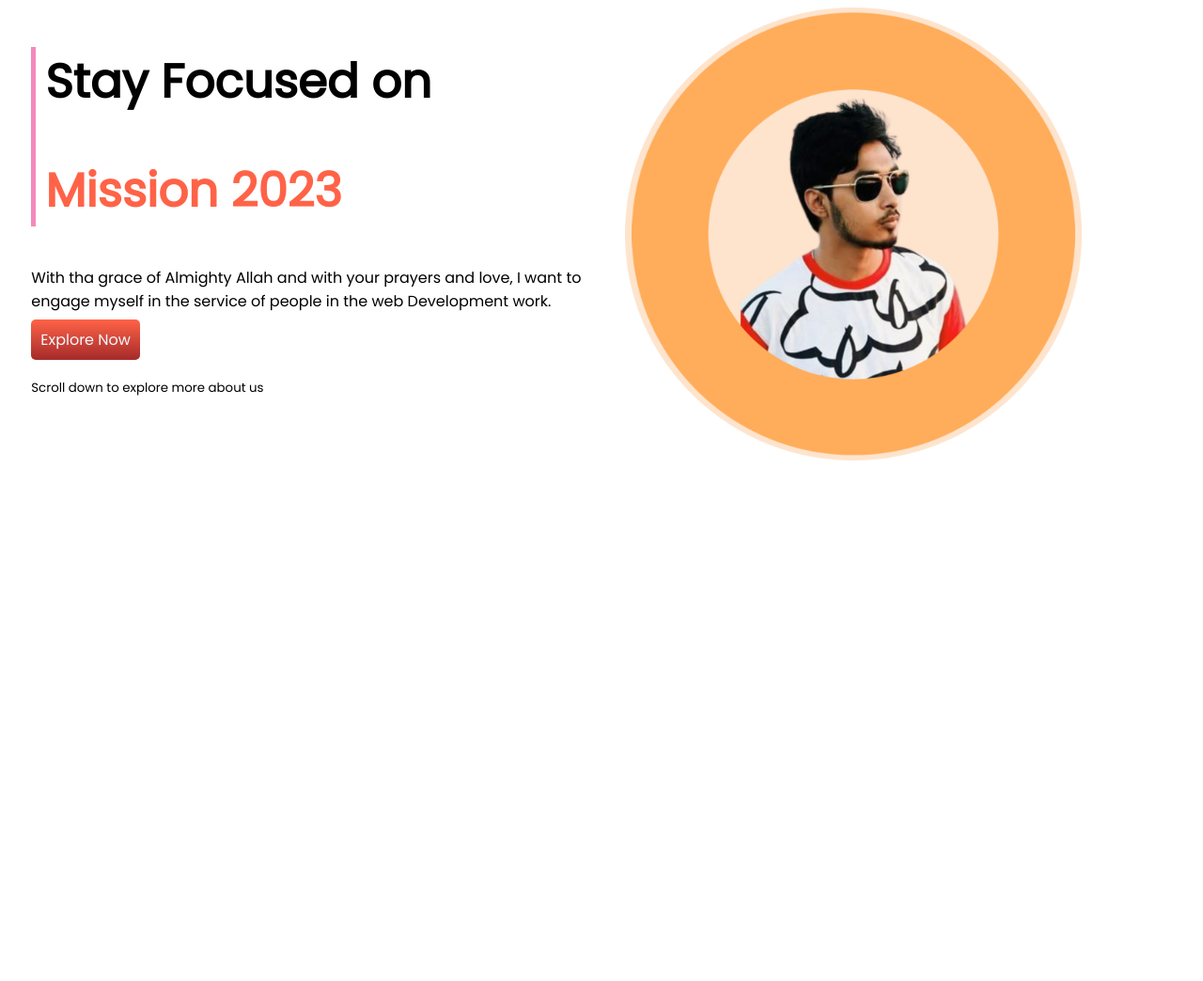
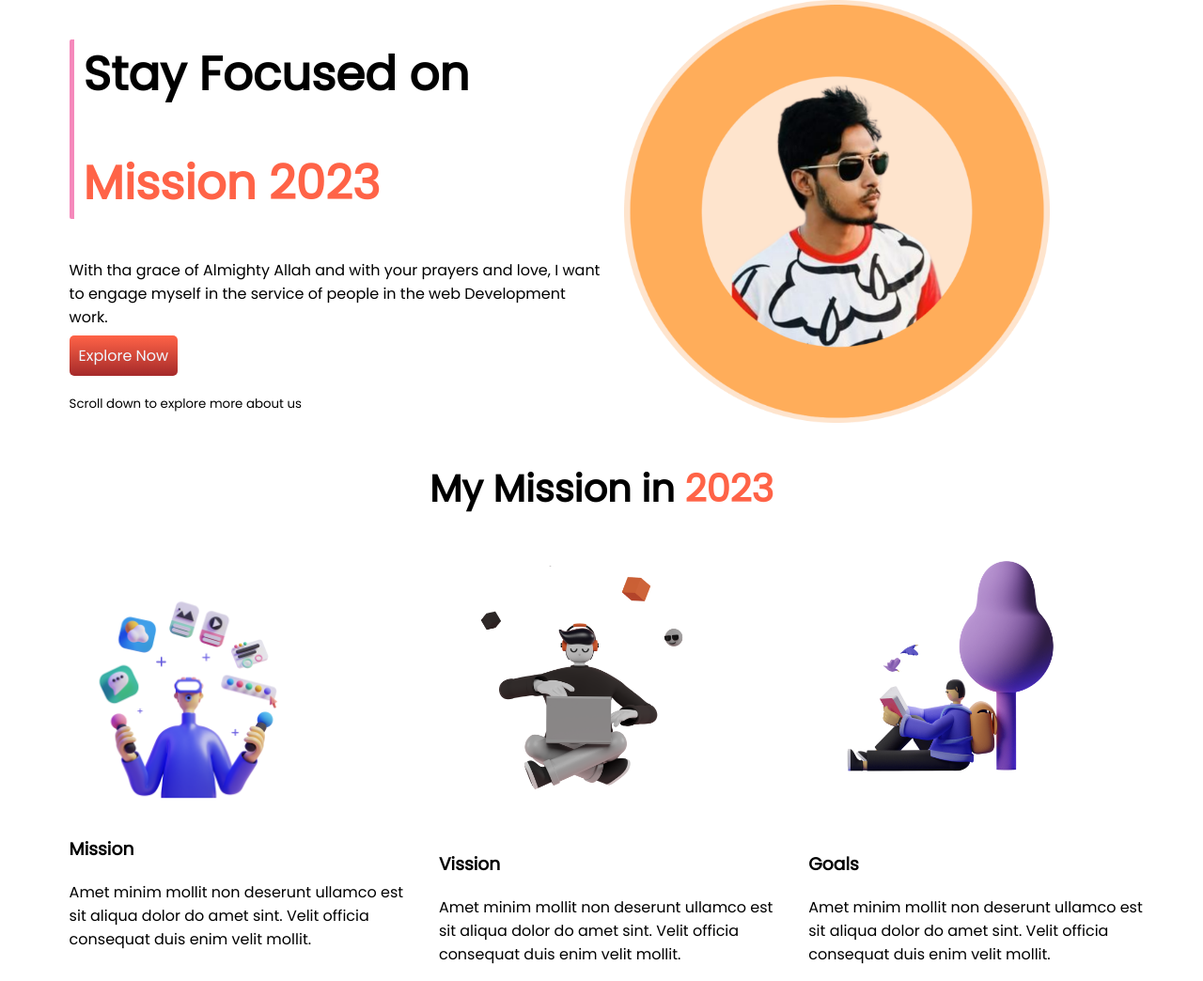
Before and after one commit to sayemrahmansam/mission-2023-repo, a plain HTML site: page index.html in a window 1280 px wide. Shown: the whole page at 94% size. Before the commit the page ends 800 px from the top, so only its background shows below. Drawn offline with Linux system fonts and the light colour scheme.

Commit message:
illustrators added

```diff
--- a/index.html
+++ b/index.html
@@ -6,6 +6,7 @@
     <meta http-equiv="X-UA-Compatible" content="IE=edge">
     <meta name="viewport" content="width=device-width, initial-scale=1.0">
     <title>Sams Mission 2023</title>
+    <link rel="shortcut icon" href="images/bird-love.png" type="image/x-icon">
     <link rel="preconnect" href="https://fonts.googleapis.com">
     <link rel="preconnect" href="https:s//fonts.gstatic.com" crossorigin>
     <link href="https://fonts.googleapis.com/css2?family=Poppins&display=swap" rel="stylesheet">
@@ -13,9 +14,9 @@
 </head>
 
 <body>
-    <section class="focus-mission">
+    <section>
         <div class="half-width">
-            <div class="border">
+            <div class="bordered-slice">
                 <h1><b>Stay Focused on</b></h1>
                 <h1 class="brown-color">Mission 2023</h1>
             </div>
@@ -28,7 +29,35 @@
             <img src="images/viewshine.png" alt="">
         </div>
     </section>
+    <h2>My Mission in<span class="brown-color"> 2023</span></h2>
+    <section>
+        <div class="half-width">
+            <img src="images/illustrators/illustrator-1.png" alt="">
+            <h3>Mission</h3>
+            <p>Amet minim mollit non deserunt
+                ullamco est sit aliqua dolor do amet
+                sint. Velit officia consequat duis enim
+                velit mollit.</p>
+        </div>
+        <div class="half-width">
+            <img src="images/illustrators/illustrator-2.png" alt="">
+            <h3>Vission</h3>
+            <p>Amet minim mollit non deserunt
+                ullamco est sit aliqua dolor do amet
+                sint. Velit officia consequat duis enim
+                velit mollit.</p>
+        </div>
+        <div class="half-width">
+            <img src="images/illustrators/illustrator-3.png" alt="">
+            <h3>Goals</h3>
+            <p>Amet minim mollit non deserunt
+                ullamco est sit aliqua dolor do amet
+                sint. Velit officia consequat duis enim
+                velit mollit.</p>
+        </div>
 
+
+    </section>
 </body>
 
 </html>
--- a/style.css
+++ b/style.css
@@ -1,15 +1,23 @@
 body {
     font-family: 'Poppins', sans-serif;
+    margin: 0 auto;
+
 }
 
 h1 {
     font-size: 50px;
 }
 
-.border {
+h2 {
+    font-size: 40px;
+    text-align: center;
+}
+
+.bordered-slice {
     border-left: 5px solid;
     padding-left: 10px;
     border-left-color: rgb(245, 137, 187);
+    border-radius: 2px;
 }
 
 .brown-color {
@@ -18,6 +26,8 @@ h1 {
 
 section {
     display: flex;
+    padding-left: 50px;
+    padding-right: 50px;
 }
 
 .half-width {
```
Also changed, not shown: images/bird-love.png (added).
